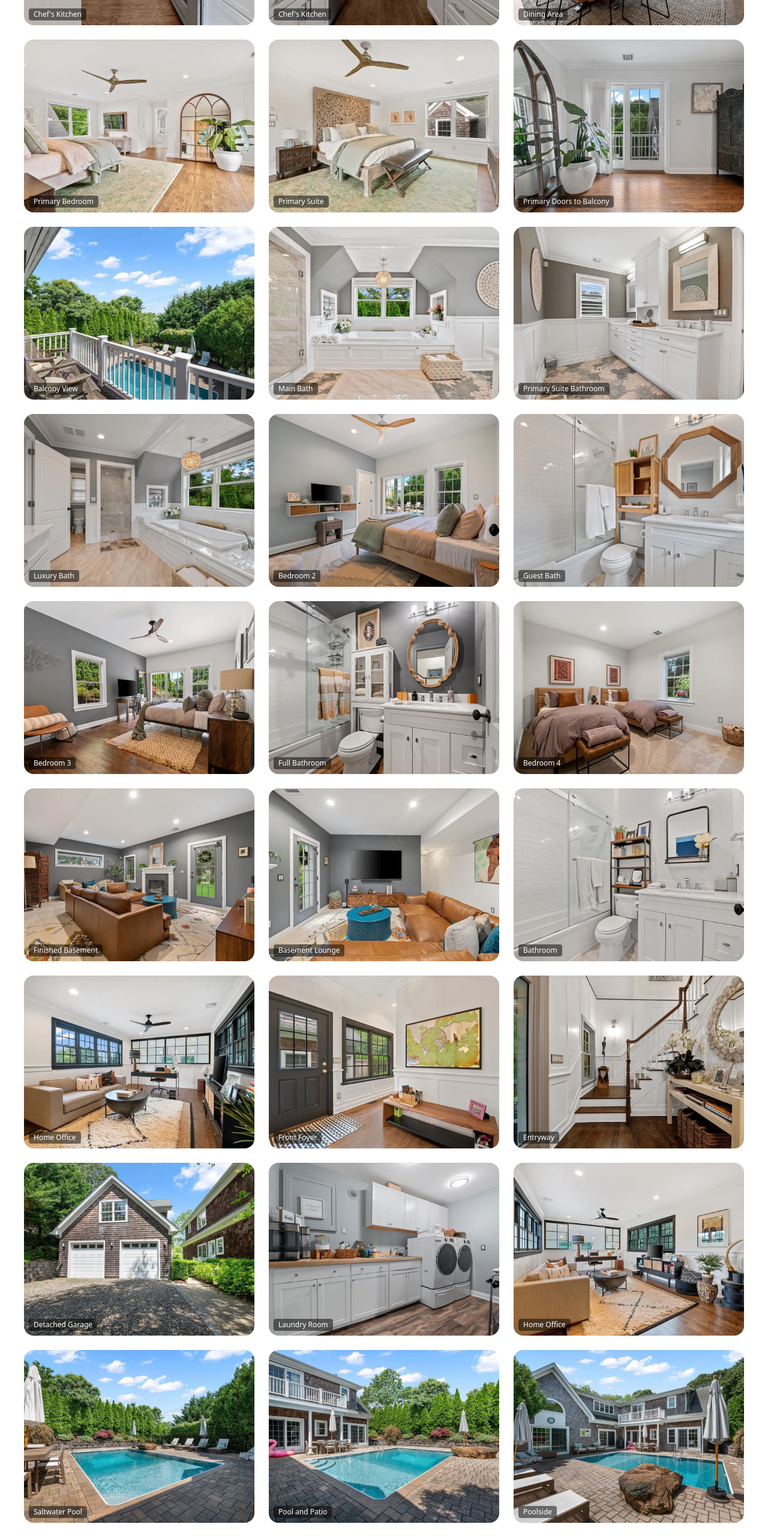
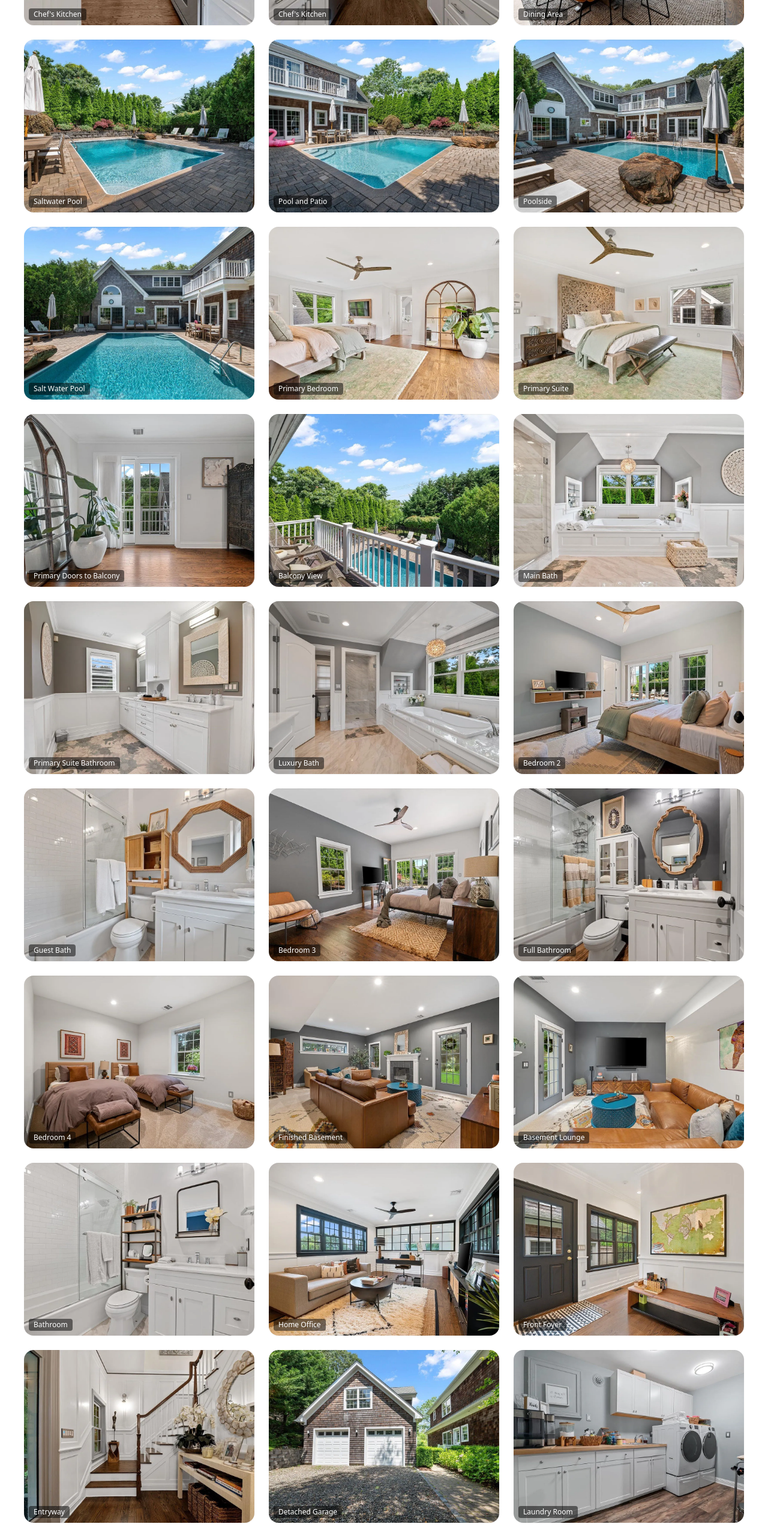
Before and after one commit to maxviens44/hampton-bays-rental, a React (Vite) app: page / in a window 1280 px wide. Shown: the part 2160-4720 px from the top of the page at 60% size. Built offline with nearby package versions, Linux system fonts and the light colour scheme; the HTML template or start-up script is replaced by a standard one.

Commit message:
Update App.jsx

```diff
--- a/src/App.jsx
+++ b/src/App.jsx
@@ -10,6 +10,10 @@ const images = [
   { file: "kitchen2.webp", label: "Chef's Kitchen" },
   { file: "kitchen3.webp", label: "Chef's Kitchen" },
   { file: "dining.webp", label: "Dining Area" },
+  { file: "pool1.webp", label: "Saltwater Pool" },
+  { file: "pool2.webp", label: "Pool and Patio" },
+  { file: "pool3.webp", label: "Poolside" },
+  { file: "pool4.webp", label: "Salt Water Pool" },
   { file: "primary.webp", label: "Primary Bedroom" },
   { file: "primary2.webp", label: "Primary Suite" },
   { file: "primarydoors.webp", label: "Primary Doors to Balcony" },
@@ -31,12 +35,8 @@ const images = [
   { file: "garage.webp", label: "Detached Garage" },
   { file: "laundry.webp", label: "Laundry Room" },
   { file: "office-room.webp", label: "Home Office" },
-  { file: "pool1.webp", label: "Saltwater Pool" },
-  { file: "pool2.webp", label: "Pool and Patio" },
-  { file: "pool3.webp", label: "Poolside" },
-  { file: "pool4.webp", label: "Evening Pool" },
   { file: "restroom.webp", label: "Half Bath" },
-   { file: "stairs.webp", label: "Staircase" }
+  { file: "stairs.webp", label: "Staircase" }
 ]
 
 function Header() {
```
